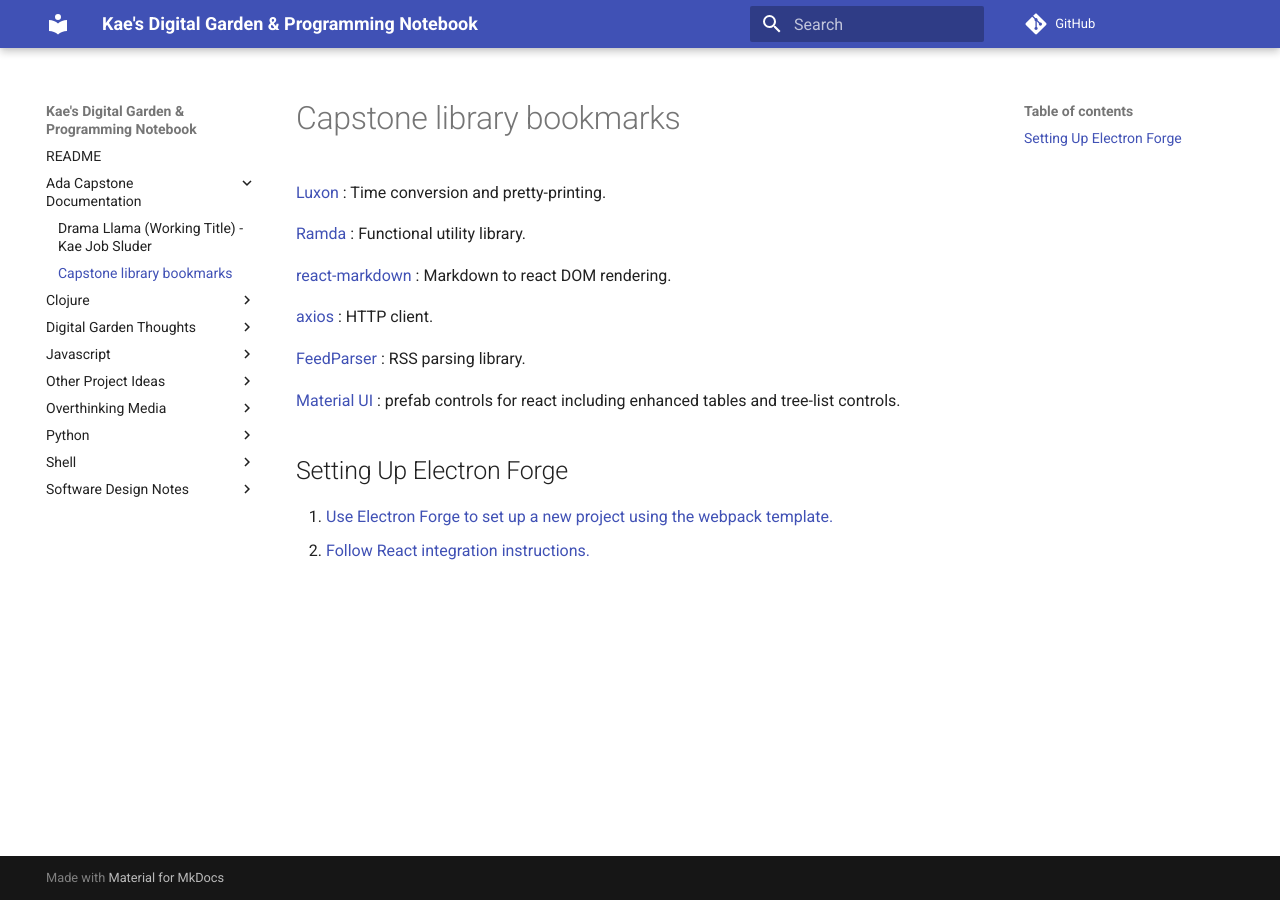
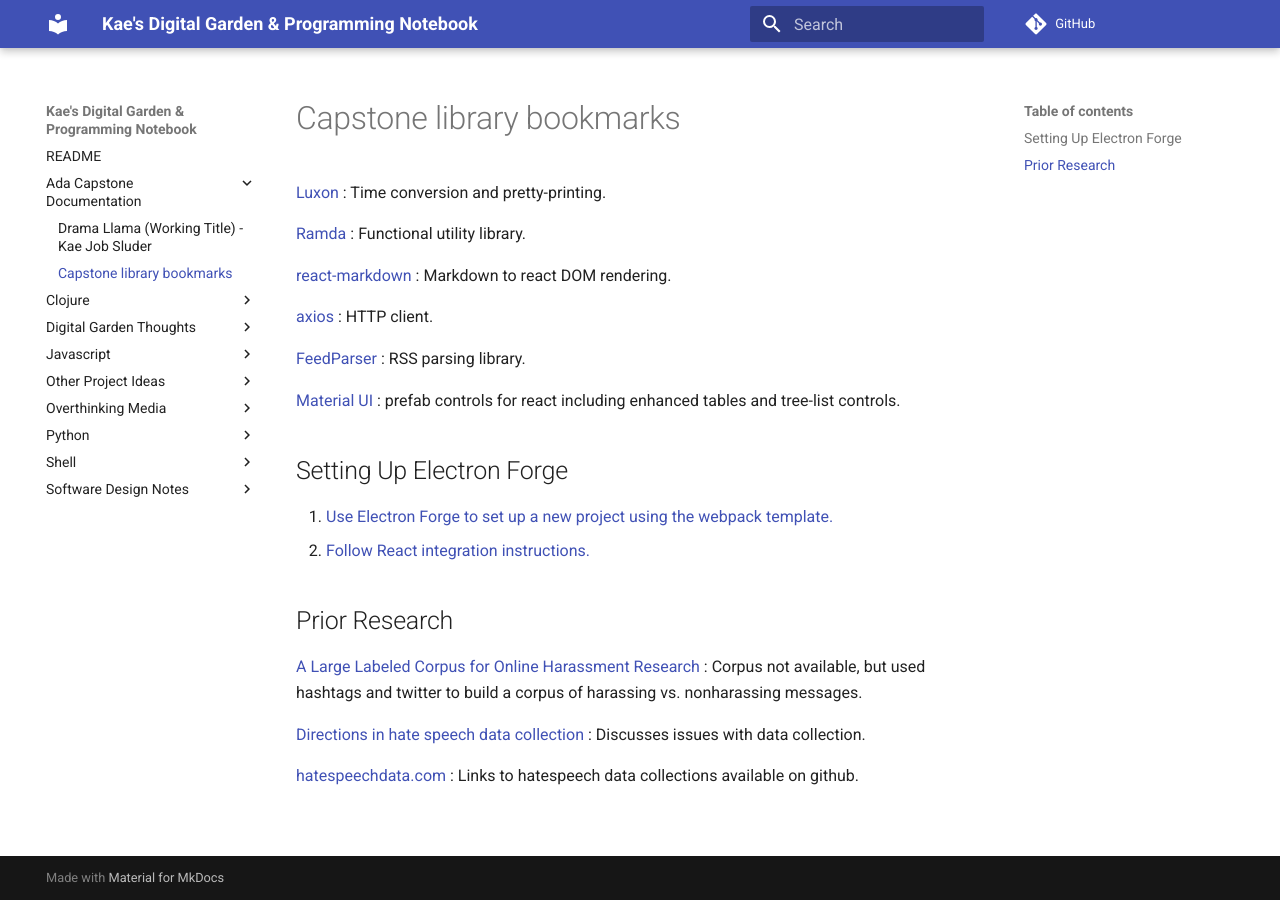
Before and after one commit to kaesluder/kae-garden-wiki, an MkDocs documentation site: the page built from docs/Ada_Capstone_Documentation/library_bookmarks.md, in a window 1280 px wide. Built offline with MkDocs 1.6.1 and Material for MkDocs 9.7.7, drawn with Linux system fonts in a browser that asks for light colours; comment, search, counter and statistics services are not loaded.

Commit message:
citing research articles

```diff
--- a/docs/Ada_Capstone_Documentation/library_bookmarks.md
+++ b/docs/Ada_Capstone_Documentation/library_bookmarks.md
@@ -22,3 +22,13 @@
 
 1. [Use Electron Forge to set up a new project using the webpack template.](https://www.electronforge.io/templates/webpack-template)
 2. [Follow React integration instructions.](https://www.electronforge.io/guides/framework-integration/react)
+
+## Prior Research
+
+[A Large Labeled Corpus for Online Harassment Research](https://dl.acm.org/doi/epdf/10.1145/3091478.3091509)
+: Corpus not available, but used hashtags and twitter to build a corpus of harassing vs. nonharassing messages.
+
+[Directions in hate speech data collection](https://journals.plos.org/plosone/article?id=10.1371/journal.pone.0243300#sec037)
+: Discusses issues with data collection.
+
+[hatespeechdata.com](https://hatespeechdata.com/) : Links to hatespeech data collections available on github.
```
